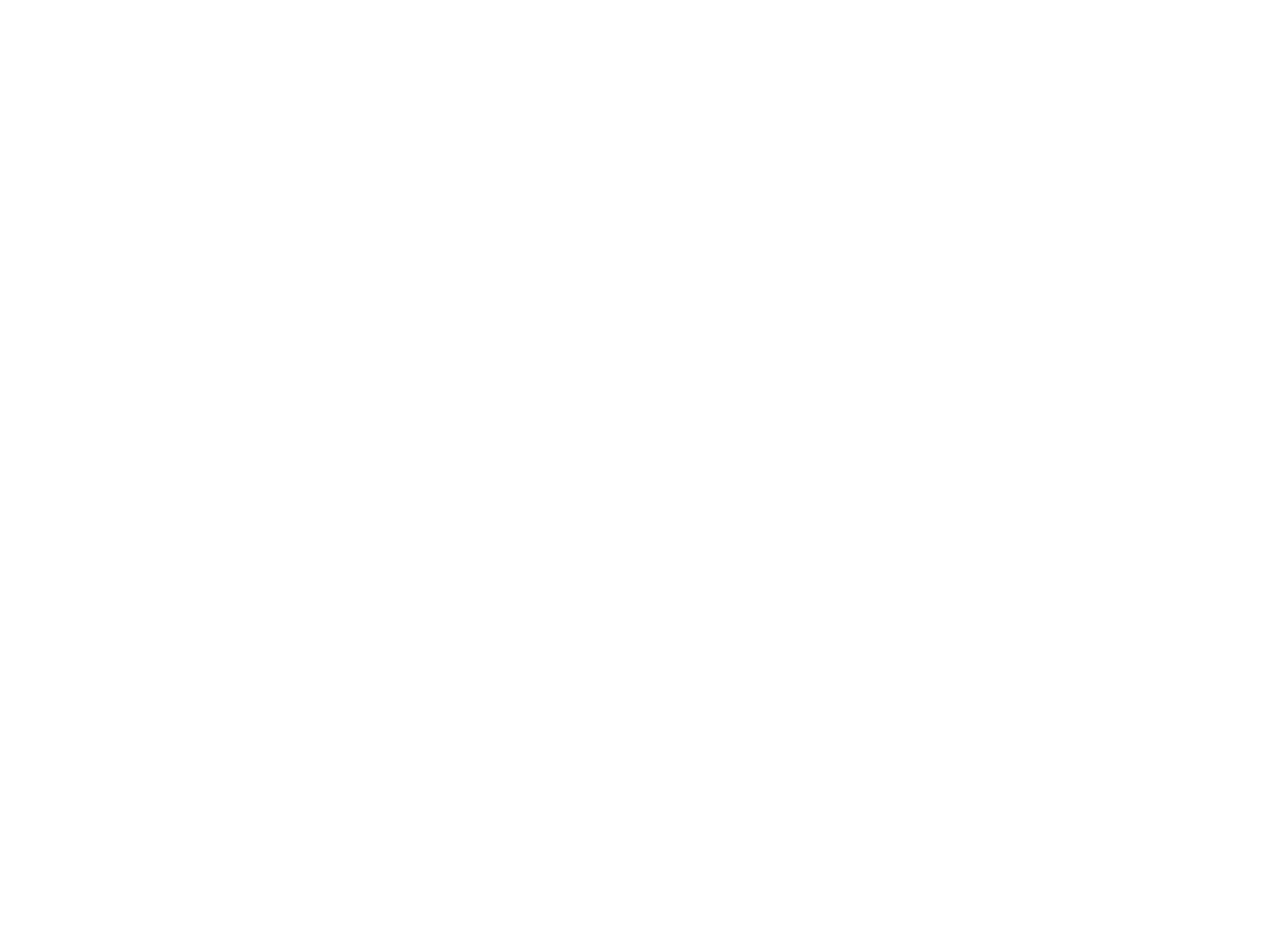
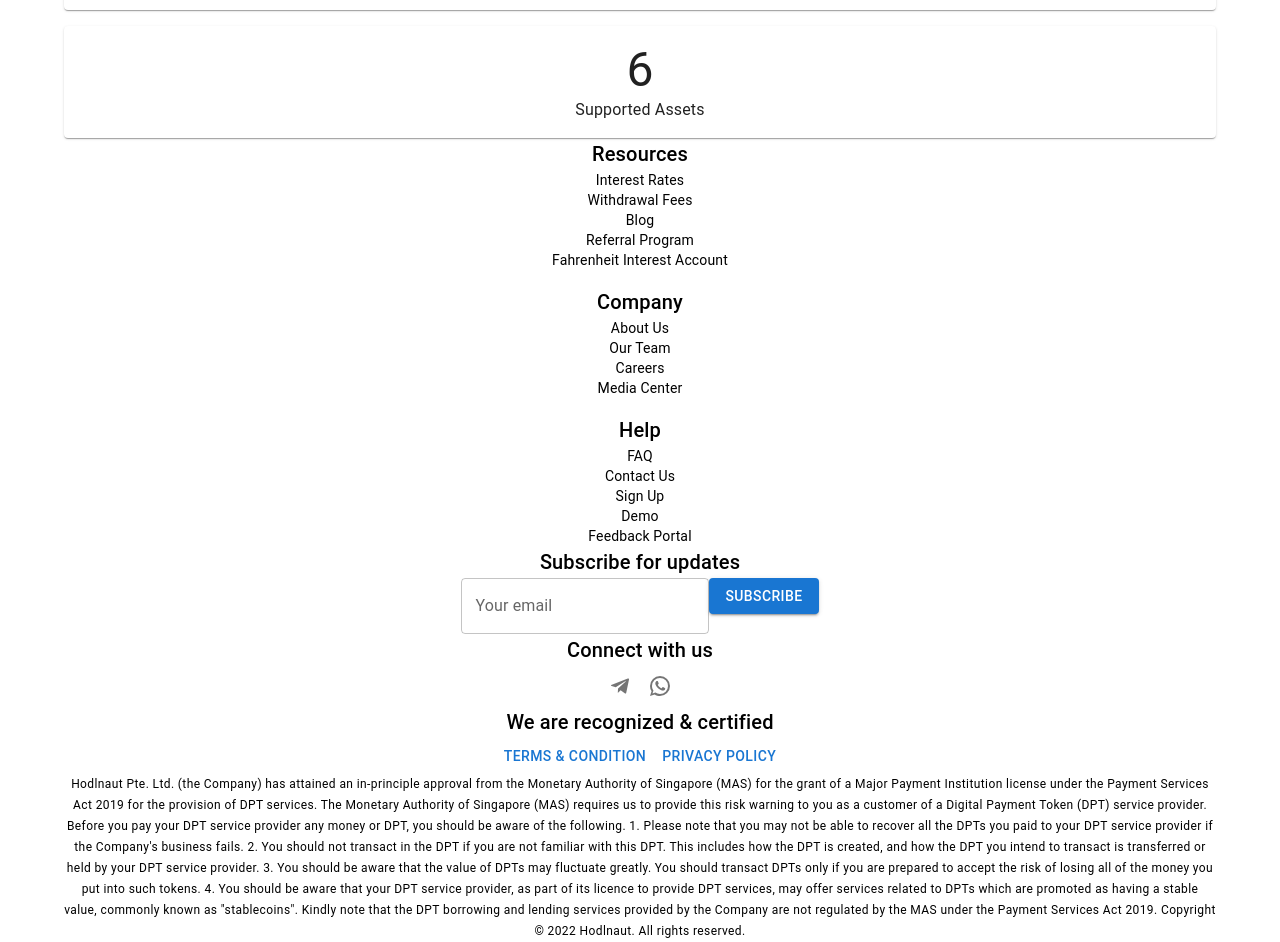
Before and after one commit to valqndrew/fahrenheit, a React (Vite) app: page / in a window 1280 px wide. Shown: the part 700-1642 px from the top of the page. Before the commit the page ends 800 px from the top, so only its background shows below. Built offline with nearby package versions, Linux system fonts and the light colour scheme.

Commit message:
more improvements

```diff
--- a/src/App.jsx
+++ b/src/App.jsx
@@ -1,8 +1,11 @@
 import LandingAppBar from "./Components/LandingAppBar";
 import Hero from "./Components/Hero";
-import Cryptos from "./Components/Cryptos"
+import Cryptos from "./Components/Cryptos";
 import Benefits from "./Components/Benefits";
 import Achievements from "./Components/Achievements";
+import Footer from "./Components/Footer";
+
+import "./styles/styles.css";
 
 function App() {
   return (
@@ -12,6 +15,7 @@
       <Cryptos />
       <Benefits />
       <Achievements />
+      <Footer />
     </>
   );
 }
--- a/src/Components/Achievements.jsx
+++ b/src/Components/Achievements.jsx
@@ -18,10 +18,14 @@
 
 const AchievementItem = ({ head, title }) => {
   return (
-    <Grid item xs={12}>
-      <Paper>
-        <Typography variant="h6">{head}</Typography>
-        <Typography variant="body1">{title}</Typography>
+    <Grid item xs={12} >
+      <Paper sx={{ p: 2 }}>
+        <Typography align="center" variant="h3">
+          {head}
+        </Typography>
+        <Typography align="center" variant="body1">
+          {title}
+        </Typography>
       </Paper>
     </Grid>
   );
--- /dev/null
+++ b/src/Components/Footer.jsx
@@ -0,0 +1,111 @@
+import {
+  Box,
+  Button,
+  Container,
+  Grid,
+  IconButton,
+  TextField,
+  Typography,
+} from "@mui/material";
+import TelegramIcon from "@mui/icons-material/Telegram";
+import WhatsAppIcon from "@mui/icons-material/WhatsApp";
+import React from "react";
+const footerGroups = [
+  {
+    title: "Resources",
+    links: [
+      "Interest Rates",
+      "Withdrawal Fees",
+      "Blog",
+      "Referral Program",
+      "Fahrenheit Interest Account",
+    ],
+  },
+  {
+    title: "Company",
+    links: ["About Us", "Our Team", "Careers", "Media Center"],
+  },
+  {
+    title: "Help",
+    links: ["FAQ", "Contact Us", "Sign Up", "Demo", "Feedback Portal"],
+  },
+];
+
+const FooterLink = ({ link }) => {
+  return <Typography variant="body2">{link}</Typography>;
+};
+
+const FooterGroup = ({ title, links }) => {
+  return (
+    <Grid item xs={12}>
+      <Typography variant="h6">{title}</Typography>
+      {links.map((link, index) => (
+        <FooterLink link={link} key={index} />
+      ))}
+    </Grid>
+  );
+};
+const Footer = () => {
+  return (
+    <Container align="center">
+      <Grid container spacing={2}>
+        {footerGroups.map(({ title, links }, index) => (
+          <FooterGroup title={title} links={links} />
+        ))}
+      </Grid>
+
+      <Box>
+        <Typography variant="h6">Subscribe for updates</Typography>
+        <Box>
+          <TextField label="Your email" />
+          <Button variant="contained">Subscribe</Button>
+        </Box>
+      </Box>
+
+      <Box>
+        <Typography variant="h6">Connect with us</Typography>
+        <Box>
+          <IconButton>
+            <TelegramIcon />
+          </IconButton>
+          <IconButton>
+            <WhatsAppIcon />
+          </IconButton>
+        </Box>
+      </Box>
+
+      <Box>
+        <Typography variant="h6">We are recognized & certified</Typography>
+        <Box>
+          <Button>Terms & Condition</Button>
+          <Button>Privacy Policy</Button>
+        </Box>
+        <Typography variant="caption">
+          Hodlnaut Pte. Ltd. (the Company) has attained an in-principle approval
+          from the Monetary Authority of Singapore (MAS) for the grant of a
+          Major Payment Institution license under the Payment Services Act 2019
+          for the provision of DPT services. The Monetary Authority of Singapore
+          (MAS) requires us to provide this risk warning to you as a customer of
+          a Digital Payment Token (DPT) service provider. Before you pay your
+          DPT service provider any money or DPT, you should be aware of the
+          following. 1. Please note that you may not be able to recover all the
+          DPTs you paid to your DPT service provider if the Company's business
+          fails. 2. You should not transact in the DPT if you are not familiar
+          with this DPT. This includes how the DPT is created, and how the DPT
+          you intend to transact is transferred or held by your DPT service
+          provider. 3. You should be aware that the value of DPTs may fluctuate
+          greatly. You should transact DPTs only if you are prepared to accept
+          the risk of losing all of the money you put into such tokens. 4. You
+          should be aware that your DPT service provider, as part of its licence
+          to provide DPT services, may offer services related to DPTs which are
+          promoted as having a stable value, commonly known as "stablecoins".
+          Kindly note that the DPT borrowing and lending services provided by
+          the Company are not regulated by the MAS under the Payment Services
+          Act 2019. Copyright © 2022 Hodlnaut. All rights reserved.
+        </Typography>
+      </Box>
+    </Container>
+  );
+};
+
+export default Footer;
--- /dev/null
+++ b/src/styles/styles.css
@@ -0,0 +1,4 @@
+* {
+  margin: 0;
+  padding: 0;
+}
```
